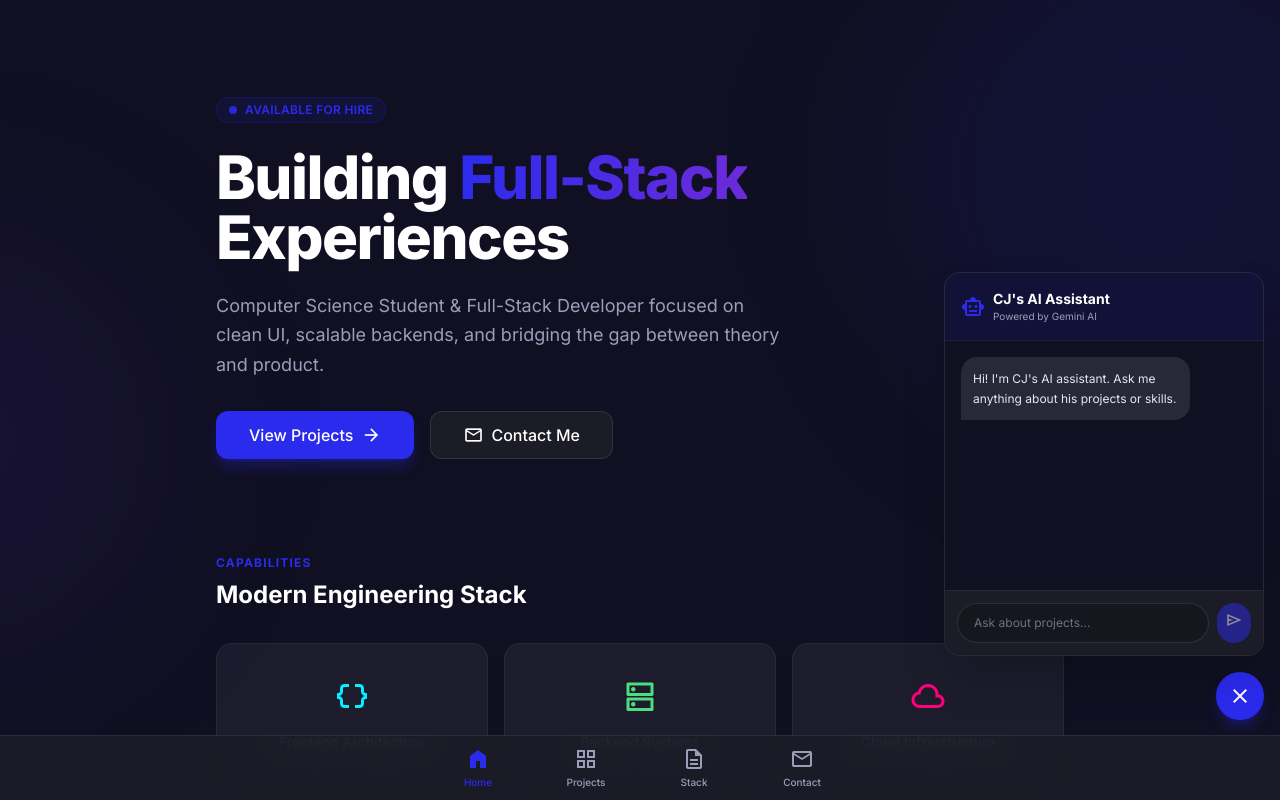
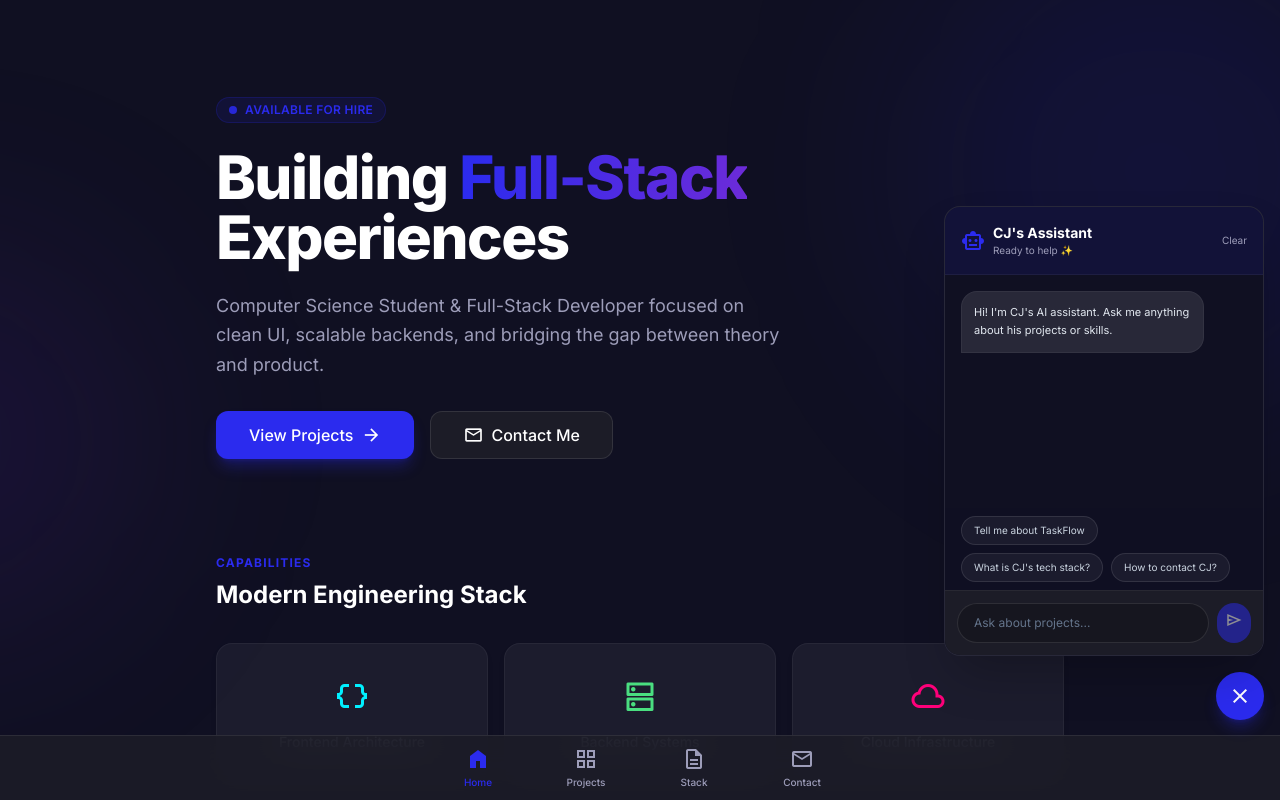
Before and after one commit to carljohntruya-art/my_portfolio, a React (Vite) app: page /projects/1 in a window 1280 px wide. Both pictures are taken after a click on the button "smart_toy". Shown: the top 800 px of the page. Built offline with nearby package versions, Linux system fonts and the light colour scheme; no server answers.

Commit message:
Enhance chatbot knowledge and UI with quick suggestions

```diff
--- a/src/components/ChatWidget.tsx
+++ b/src/components/ChatWidget.tsx
@@ -18,19 +18,25 @@ export const ChatWidget: React.FC = () => {
     scrollToBottom();
   }, [messages, isOpen]);
 
-  const handleSend = async () => {
-    if (!input.trim()) return;
+  const handleSend = async (messageOverride?: string) => {
+    const messageToSend = messageOverride || input;
+    if (!messageToSend.trim()) return;
 
-    const userMsg = input;
     setInput('');
-    setMessages(prev => [...prev, { role: 'user', text: userMsg }]);
+    setMessages(prev => [...prev, { role: 'user', text: messageToSend }]);
     setIsLoading(true);
 
-    const response = await generateAIResponse(userMsg);
+    const response = await generateAIResponse(messageToSend);
 
     setMessages(prev => [...prev, { role: 'model', text: response }]);
     setIsLoading(false);
   };
+
+  const suggestions = [
+    "Tell me about TaskFlow",
+    "What is CJ's tech stack?",
+    "How to contact CJ?"
+  ];
 
   return (
     <>
@@ -44,23 +50,28 @@ export const ChatWidget: React.FC = () => {
       </button>
 
       {isOpen && (
-        <div className="fixed bottom-36 right-4 z-50 w-80 h-96 bg-background border border-white/10 rounded-2xl shadow-2xl flex flex-col overflow-hidden animate-fade-in-up">
-          <div className="p-4 bg-primary/10 border-b border-white/5 flex items-center gap-2">
-            <span className="material-symbols-outlined text-primary">smart_toy</span>
-            <div>
-              <h3 className="text-sm font-bold text-white">CJ's AI Assistant</h3>
-              <p className="text-[10px] text-text-secondary">Powered by Gemini AI</p>
+        <div className="fixed bottom-36 right-4 z-50 w-80 h-[450px] bg-background border border-white/10 rounded-2xl shadow-2xl flex flex-col overflow-hidden animate-fade-in-up">
+          <div className="p-4 bg-primary/10 border-b border-white/5 flex items-center justify-between">
+            <div className="flex items-center gap-2">
+              <span className="material-symbols-outlined text-primary">smart_toy</span>
+              <div>
+                <h3 className="text-sm font-bold text-white">CJ's Assistant</h3>
+                <p className="text-[10px] text-text-secondary">Ready to help ✨</p>
+              </div>
             </div>
+            <button onClick={() => setMessages([{ role: 'model', text: "Chat cleared. How can I help you now?" }])} className="text-[10px] text-text-secondary hover:text-white transition-colors">
+              Clear
+            </button>
           </div>
 
-          <div className="flex-1 overflow-y-auto p-4 space-y-3 bg-background/50">
+          <div className="flex-1 overflow-y-auto p-4 space-y-3 bg-background/50 scrollbar-thin scrollbar-thumb-white/10">
             {messages.map((msg, idx) => (
               <div key={idx} className={`flex ${msg.role === 'user' ? 'justify-end' : 'justify-start'}`}>
                 <div
-                  className={`max-w-[80%] p-3 rounded-2xl text-xs leading-relaxed ${
+                  className={`max-w-[85%] p-3 rounded-2xl text-[11px] leading-relaxed whitespace-pre-wrap ${
                     msg.role === 'user'
-                      ? 'bg-primary text-white rounded-br-none'
-                      : 'bg-white/10 text-slate-200 rounded-bl-none'
+                      ? 'bg-primary text-white rounded-br-none shadow-sm'
+                      : 'bg-white/10 text-slate-200 rounded-bl-none border border-white/5'
                   }`}
                 >
                   {msg.text}
@@ -69,15 +80,29 @@ export const ChatWidget: React.FC = () => {
             ))}
             {isLoading && (
               <div className="flex justify-start">
-                <div className="bg-white/10 p-3 rounded-2xl rounded-bl-none flex gap-1 items-center h-8">
-                  <div className="w-1.5 h-1.5 bg-white/50 rounded-full animate-bounce"></div>
-                  <div className="w-1.5 h-1.5 bg-white/50 rounded-full animate-bounce delay-75"></div>
-                  <div className="w-1.5 h-1.5 bg-white/50 rounded-full animate-bounce delay-150"></div>
+                <div className="bg-white/5 p-3 rounded-2xl rounded-bl-none flex gap-1 items-center h-8">
+                  <div className="w-1 h-1 bg-primary rounded-full animate-bounce"></div>
+                  <div className="w-1 h-1 bg-primary rounded-full animate-bounce delay-150"></div>
+                  <div className="w-1 h-1 bg-primary rounded-full animate-bounce delay-300"></div>
                 </div>
               </div>
             )}
             <div ref={messagesEndRef} />
           </div>
+
+          {messages.length < 4 && !isLoading && (
+            <div className="px-4 py-2 flex flex-wrap gap-2 bg-background/80">
+              {suggestions.map((s) => (
+                <button
+                  key={s}
+                  onClick={() => handleSend(s)}
+                  className="px-3 py-1.5 rounded-full bg-white/5 border border-white/10 text-[10px] text-slate-300 hover:bg-primary/20 hover:border-primary/30 transition-all active:scale-95"
+                >
+                  {s}
+                </button>
+              ))}
+            </div>
+          )}
 
           <div className="p-3 bg-surface border-t border-white/5 flex gap-2">
             <input
@@ -86,12 +111,12 @@ export const ChatWidget: React.FC = () => {
               onChange={(e) => setInput(e.target.value)}
               onKeyDown={(e) => e.key === 'Enter' && handleSend()}
               placeholder="Ask about projects..."
-              className="flex-1 bg-black/20 border border-white/10 rounded-full px-4 py-2 text-xs text-white focus:outline-none focus:border-primary/50"
+              className="flex-1 bg-black/20 border border-white/10 rounded-full px-4 py-2 text-xs text-white placeholder:text-slate-500 focus:outline-none focus:border-primary/50"
             />
             <button
-              onClick={handleSend}
+              onClick={() => handleSend()}
               disabled={isLoading || !input.trim()}
-              className="p-2 bg-primary rounded-full text-white disabled:opacity-50"
+              className="p-2 bg-primary rounded-full text-white disabled:opacity-50 hover:shadow-glow transition-all"
             >
               <span className="material-symbols-outlined text-[18px]">send</span>
             </button>
--- a/src/services/geminiService.ts
+++ b/src/services/geminiService.ts
@@ -13,20 +13,35 @@ export const generateAIResponse = async (prompt: string): Promise<string> => {
   }
 
   try {
-    const systemInstruction = `You are an AI assistant for CJ, a Full-Stack Developer.
-    You are integrated into his portfolio website.
-    Your goal is to answer questions about CJ's skills, experience, and projects in a professional yet friendly manner.
+    const systemInstruction = `You are "CJ's Assistant", a highly capable and friendly AI representing CJ (Carl John), a Full-Stack Developer and CS student.
 
-    Here is some context about CJ:
-    - Role: Computer Science Student & Full-Stack Developer.
-    - Core Stack: React, Node.js, AWS, TypeScript, Python, PostgreSQL, Docker, Next.js.
-    - Philosophy: Focuses on clean UI, scalable backends, and bridging theory with product.
+    TONE: Professional, optimistic, tech-savvy, and helpful. Use subtle emojis where appropriate (🚀, 💻, ✨).
 
-    Keep responses concise (under 100 words).`;
+    CONTEXT ABOUT CJ:
+    - Education: Computer Science student at Biliran Province State University.
+    - Focus: Full-stack development, AI/ML integration, and clean UX.
+    - Stack: React, Node.js, TypeScript, Python, AWS, PostgreSQL, Docker.
+
+    KEY PROJECTS YOU KNOW ABOUT:
+    1. TaskFlow: SaaS productivity system using React/Node.js/WebSockets for real-time updates. (Live: https://taskflowcj.infinityfreeapp.com/)
+    2. Jusas Smoothie Tropical: E-commerce app with glassmorphic UI and specialized customizer. (Live: https://jusas-new.vercel.app)
+    3. Bipsu Complaint System: Digitalized campus resolution system for students/admins.
+    4. Meat Freshness AI: Computer vision system using CNNs (98.5% accuracy) to detect quality.
+    5. Smart Personal Organize: Structured task manager with JWT auth and Netlify deployment.
+
+    GUIDELINES:
+    - If asked about projects, provide specific technical highlights.
+    - If someone wants to contact CJ, direct them to the Contact page or email carljohntruya@gmail.com.
+    - Keep responses concise (under 80 words) and nicely formatted.
+    - If you don't know something specific about CJ's personal life, politely pivot back to his professional work.
+
+    FORMATTING:
+    - Use bold for emphasis on tech stacks or project names.
+    - Use bullet points for lists.`;
 
     const result = await ai.models.generateContent({
       model: "gemini-1.5-flash",
-      contents: [{ role: 'user', parts: [{ text: `${systemInstruction}\n\nUser Question: ${prompt}` }] }]
+      contents: [{ role: 'user', parts: [{ text: `${systemInstruction}\n\nClient Query: ${prompt}` }] }]
     });
 
     return result.text || "I couldn't generate a response.";
```
